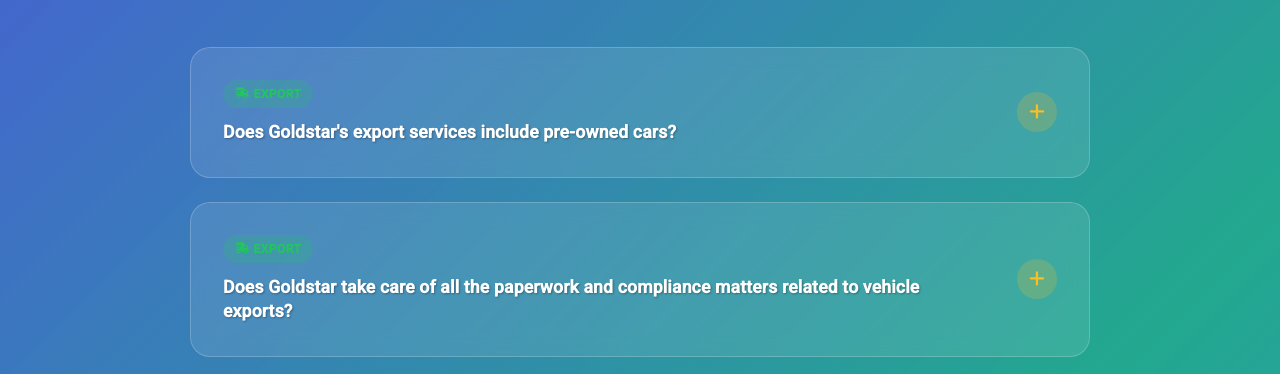
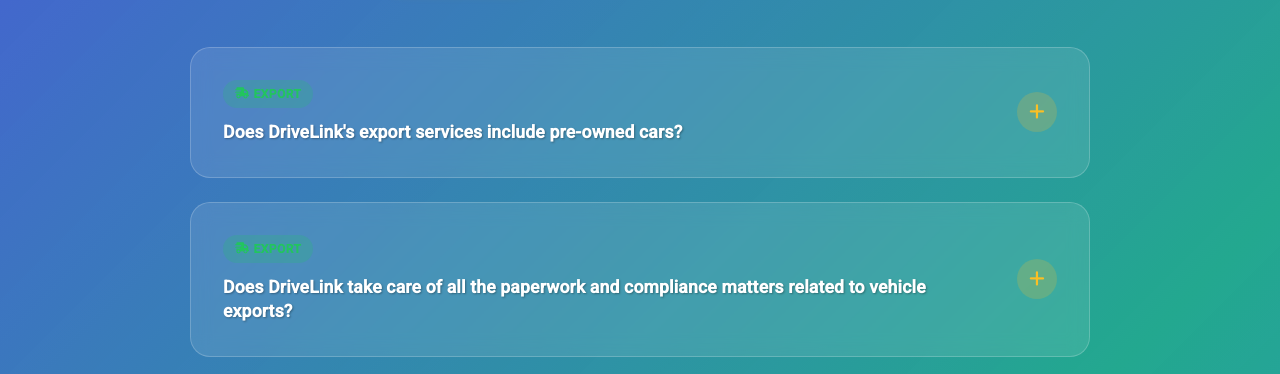
Before and after one commit to chihwayi/drivelink-website, an Angular app: page / in a window 1280 px wide. Shown: the part 8900-9274 px from the top of the page. Built offline with nearby package versions, Linux system fonts and the light colour scheme.

Commit message:
drive linked

```diff
--- a/src/app/components/faq/faq.ts
+++ b/src/app/components/faq/faq.ts
@@ -21,15 +21,15 @@
     // Export Q&A
     {
       id: 1,
-      question: "Does Goldstar's export services include pre-owned cars?",
-      answer: "Yes, Goldstar's export services include pre-owned cars. We handle the export of both new and pre-owned vehicles to various African countries, ensuring all necessary documentation and compliance requirements are met.",
+      question: "Does DriveLink's export services include pre-owned cars?",
+      answer: "Yes, DriveLink's export services include pre-owned cars. We handle the export of both new and pre-owned vehicles to various African countries, ensuring all necessary documentation and compliance requirements are met.",
       category: 'export',
       isOpen: false
     },
     {
       id: 2,
-      question: "Does Goldstar take care of all the paperwork and compliance matters related to vehicle exports?",
-      answer: "Yes, at Goldstar we take care of all the paperwork and compliance matters. This includes obtaining export permits, handling registration documents, police clearance certificates, bills of lading, and commercial invoices.",
+      question: "Does DriveLink take care of all the paperwork and compliance matters related to vehicle exports?",
+      answer: "Yes, at DriveLink we take care of all the paperwork and compliance matters. This includes obtaining export permits, handling registration documents, police clearance certificates, bills of lading, and commercial invoices.",
       category: 'export',
       isOpen: false
     },
@@ -56,8 +56,8 @@
     },
     {
       id: 6,
-      question: "Why should I choose Goldstar?",
-      answer: "Choose Goldstar for our extensive experience in African vehicle exports, comprehensive service handling, competitive pricing, reliable shipping partners, and excellent customer support throughout the export process.",
+      question: "Why should I choose DriveLink?",
+      answer: "Choose DriveLink for our extensive experience in African vehicle exports, comprehensive service handling, competitive pricing, reliable shipping partners, and excellent customer support throughout the export process.",
       category: 'export',
       isOpen: false
     },
@@ -65,7 +65,7 @@
     {
       id: 7,
       question: "What documents are required to export a vehicle from South Africa?",
-      answer: "You will need the vehicle's registration documents, proof of ownership, an export permit, and a police clearance certificate. Additionally, you may need a bill of lading and a commercial invoice. At Goldstar we take care of all the paperwork.",
+      answer: "You will need the vehicle's registration documents, proof of ownership, an export permit, and a police clearance certificate. Additionally, you may need a bill of lading and a commercial invoice. At DriveLink we take care of all the paperwork.",
       category: 'general',
       isOpen: false
     },
```
